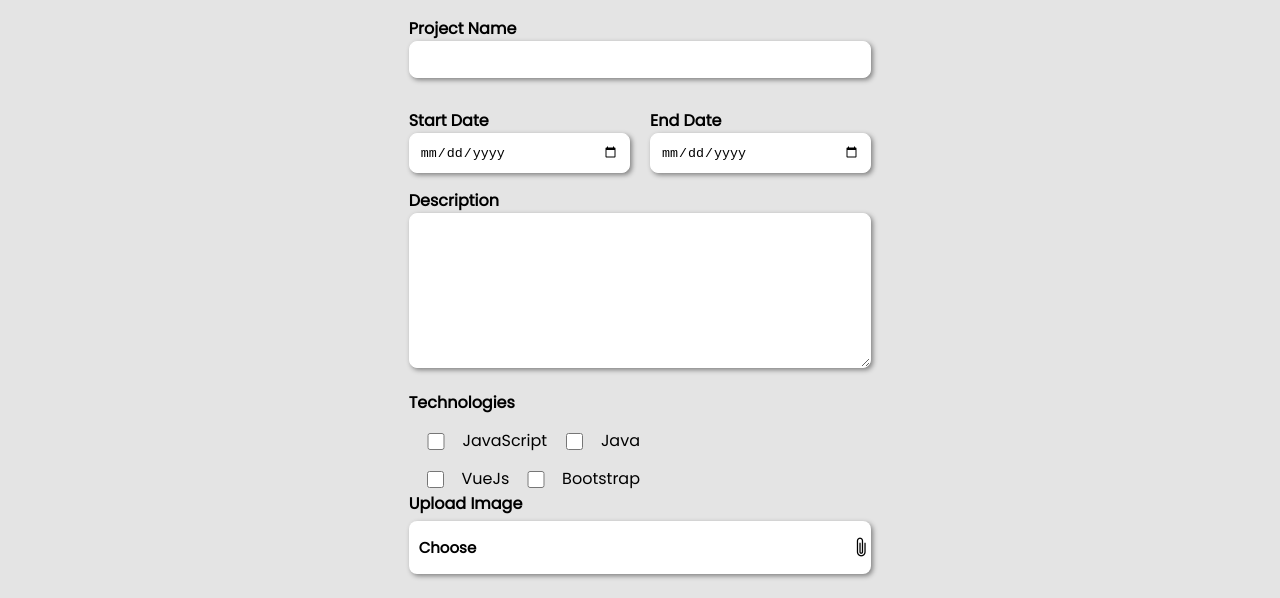
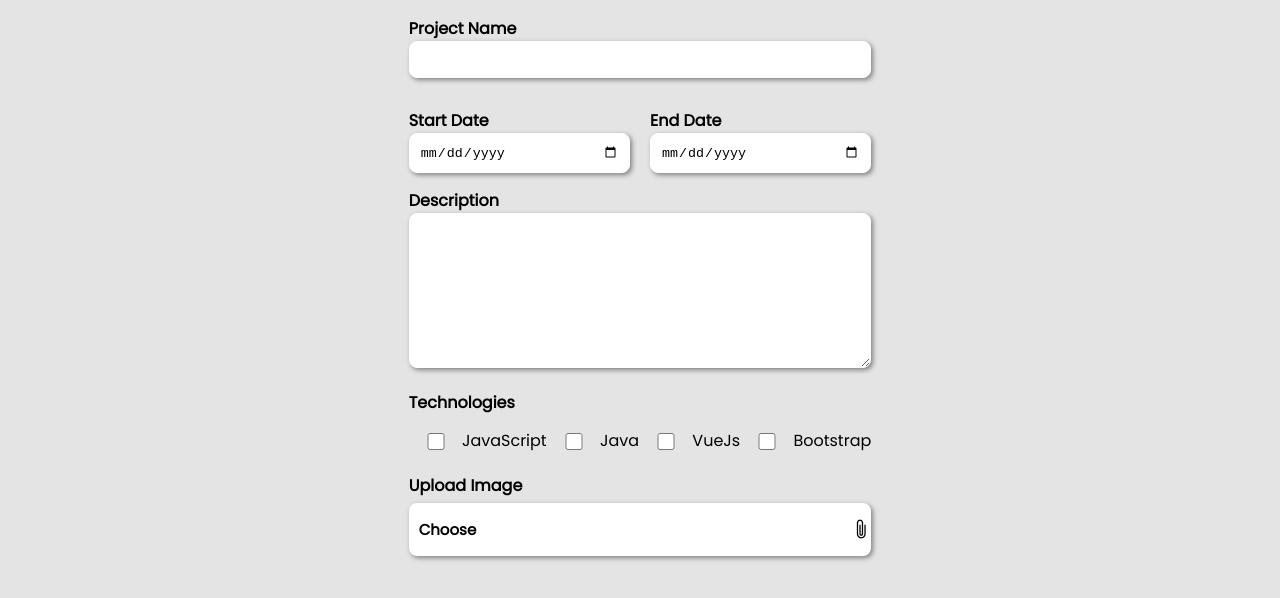
Before and after one commit to bagussatriaa/day4-5-blog, a plain HTML site: page project.html in a window 1280 px wide. Shown: the part 198-796 px from the top of the page. Drawn offline with nearby package versions, Linux system fonts and the light colour scheme.

Commit message:
second change

```diff
--- a/project.css
+++ b/project.css
@@ -45,21 +45,30 @@ form .end-date {
 form textarea {
   height: 155px;
 }
+form .checkbox {
+  background-color: transparent;
+}
 
 form .checkbox .top input,
 .bottom input {
-  background-color: saddlebrown !important;
+  background-color: green;
+  border: none;
   box-shadow: none;
 }
 
 form .checkbox .top {
   display: flex;
+  width: 100%;
+  margin-bottom: 20px;
+}
+/* form .checkbox .bottom {
+  display: flex;
+  margin-right: 200px;
   width: 50%;
-}
-form .checkbox .bottom {
-  display: flex;
-
-  width: 50%;
+} */
+.bottom .vuejs label {
+  margin-right: 400px;
+  color: red;
 }
 form .checkbox label {
   margin-top: -2px;
--- a/project.html
+++ b/project.html
@@ -61,14 +61,14 @@
               <label style="font-weight: lighter" for="js">JavaScript</label>
 
               <input type="checkbox" value="java" id="java" />
-              <label style="font-weight: lighter" for="java">Java</label>
-            </div>
-            <div class="bottom">
-              <input type="checkbox" value="vuejs" id="vuejs" />
-              <label style="font-weight: lighter" for="vuejs">VueJs</label>
-              <input type="checkbox" value="bootstrap" id="bootstrap" />
+              <label style="font-weight: lighter" for="java">Java</label><input type="checkbox" value="vuejs" id="vuejs" />
+              <label class="vuejs" style="font-weight: lighter" for="vuejs">VueJs</label>
+              <input " type="checkbox" value="bootstrap" id="bootstrap" />
               <label style="font-weight: lighter" for="bootstrap">Bootstrap</label>
             </div>
+            <!-- <div class="bottom">
+
+            </div> -->
           </div>
           <label for="image">Upload Image</label>
           <div class="uploadImage">
--- a/project.js
+++ b/project.js
@@ -13,13 +13,7 @@ function addPost(event) {
   let vuejs = document.getElementById("vuejs").checked;
   let bootstrap = document.getElementById("bootstrap").checked;
 
-  let duration = "";
-
-  if (startDate < endDate) {
-    duration = new Date(endDate - startDate);
-  } else {
-    return alert("Incorrect date entry");
-  }
+  // let duration = "";
 
   if (js) {
     js = document.getElementById("js").value;
@@ -47,14 +41,20 @@ function addPost(event) {
 
   if (projectName == "") {
     return alert("The project name is required.");
-  } else if (desc == "") {
+  }
+  if (startDate < endDate) {
+    duration = endDate - startDate;
+  } else {
+    return alert("Incorrect date entry");
+  }
+  if (desc == "") {
     return alert("The description is required too sir..");
   } else if (js == "" && java == "" && vuejs == "" && bootstrap == "") {
     return alert("Take at least 1 technologies");
+  } else if (startDate == "" || endDate == "") {
+    return alert("Fill the date");
   }
-  // if (startDate == "" || endDate == "") {
-  //   return alert("isi bos");
-  // }
+
   let blog = {
     projectName,
     startDate,
@@ -86,7 +86,7 @@ function renderPost() {
         <img src="${blogData[i].image}" />
       </div>
       <h2>${blogData[i].projectName}</h2>
-      <h6>Duration : ${blogData[i].duration}</h6>
+      <h6>Duration : -</h6>
       <p>${blogData[i].desc}</p>
       <i class="fa-brands fa-${blogData[i].js}"></i>
       <i class="fa-brands fa-${blogData[i].java}"></i>
```
